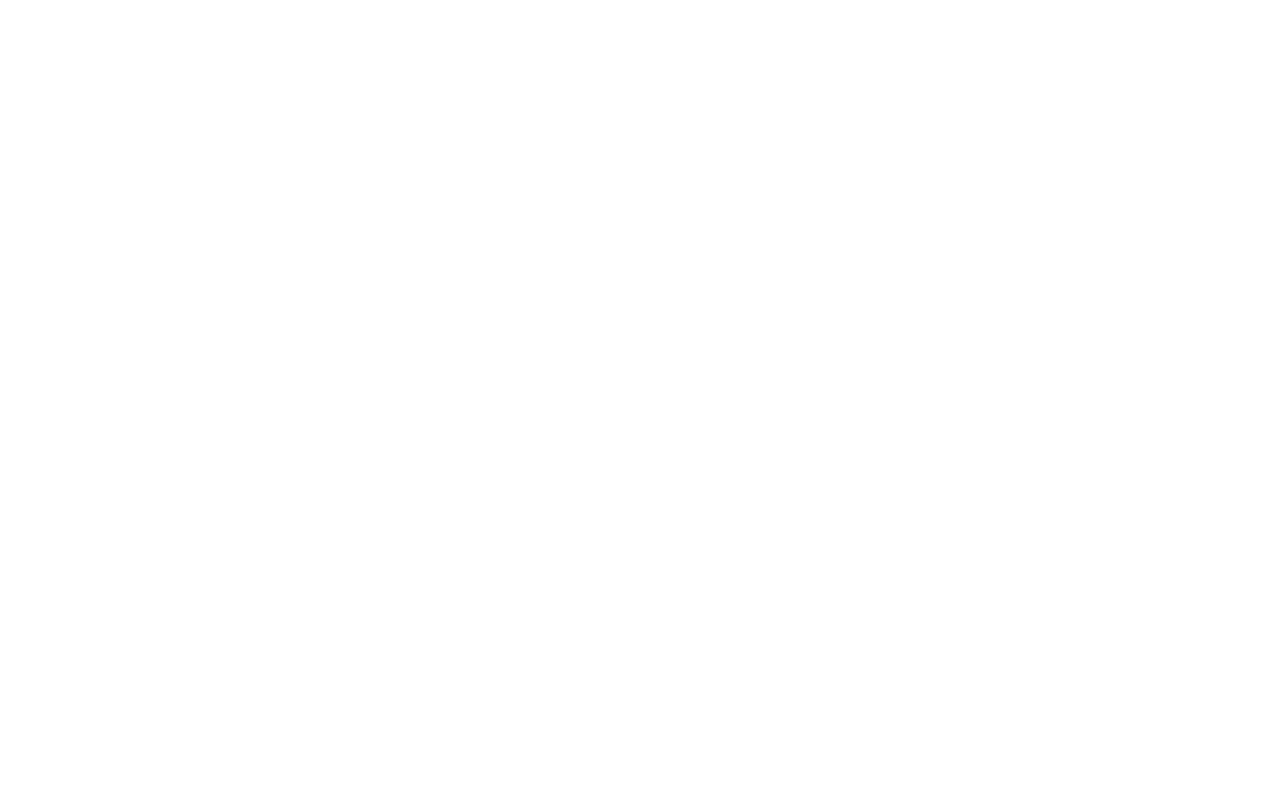
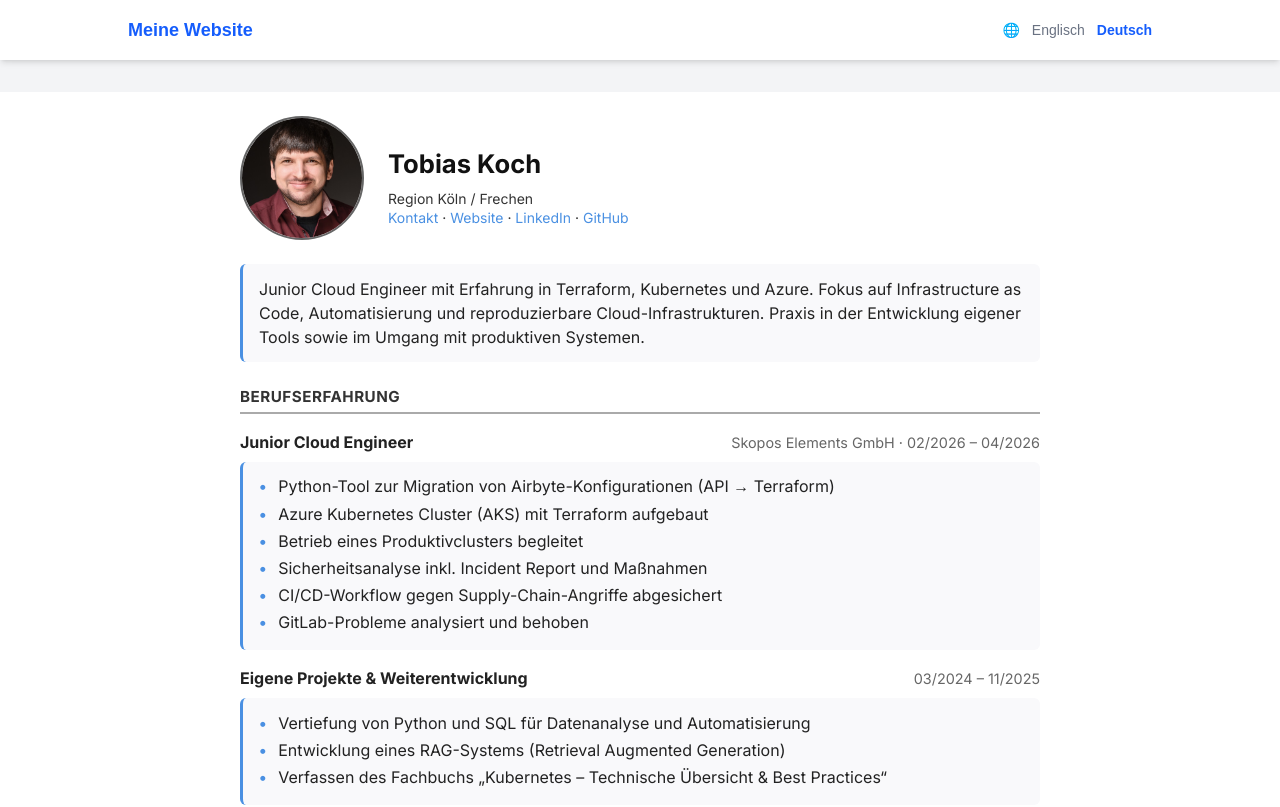
Before and after one commit to tobiask42/website, a Next.js app: page /de/cv in a window 1280 px wide. Before the commit this address had no page. Shown: the top 807 px of the page. Built offline with nearby package versions, Linux system fonts and the light colour scheme.

Commit message:
iframe for cv

```diff
--- /dev/null
+++ b/src/app/[locale]/cv/page.tsx
@@ -0,0 +1,18 @@
+'use client';
+
+import { useLocale } from 'next-intl';
+
+export default function CVPage() {
+  const locale = useLocale();
+
+  return (
+    <main role="main" className="min-h-screen bg-white">
+      <iframe
+        src={`/cv/${locale}.html`}
+        title="Curriculum Vitae"
+        className="w-full border-none"
+        style={{ height: '100vh' }}
+      />
+    </main>
+  );
+}
```
Also changed, not shown: public/cv/de.html (renamed from public/de/cv/lebenslauf.html), public/cv/en.html (renamed from public/en/cv/resume.html).
